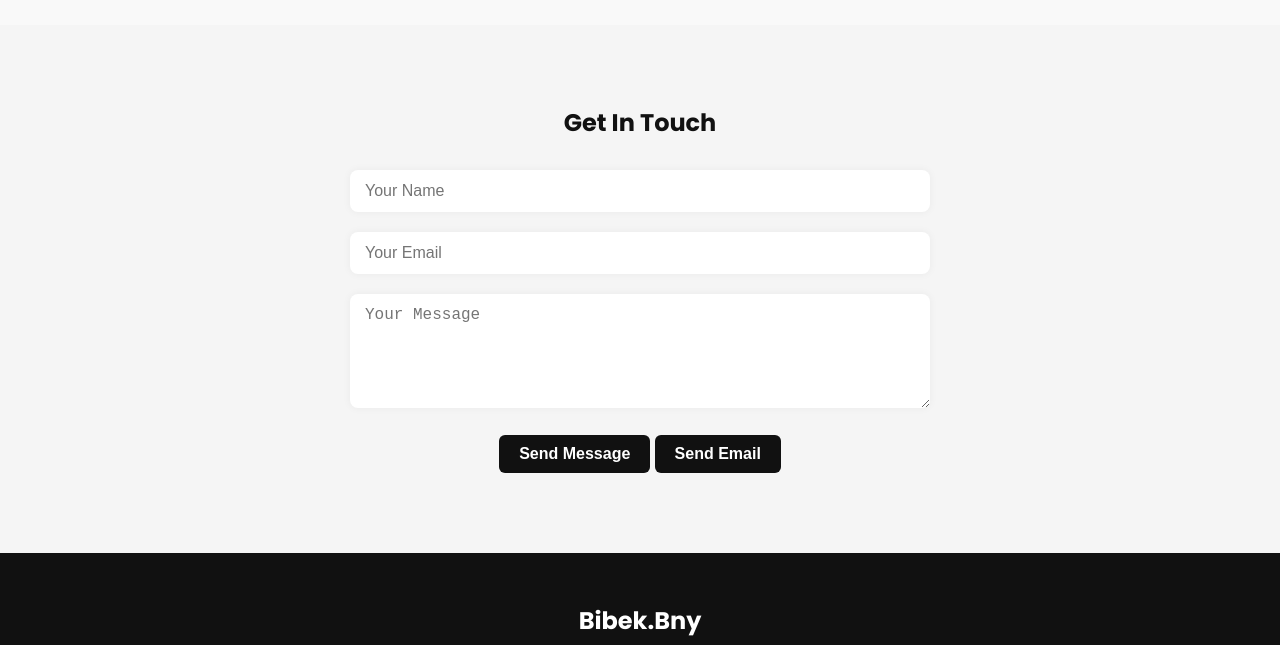
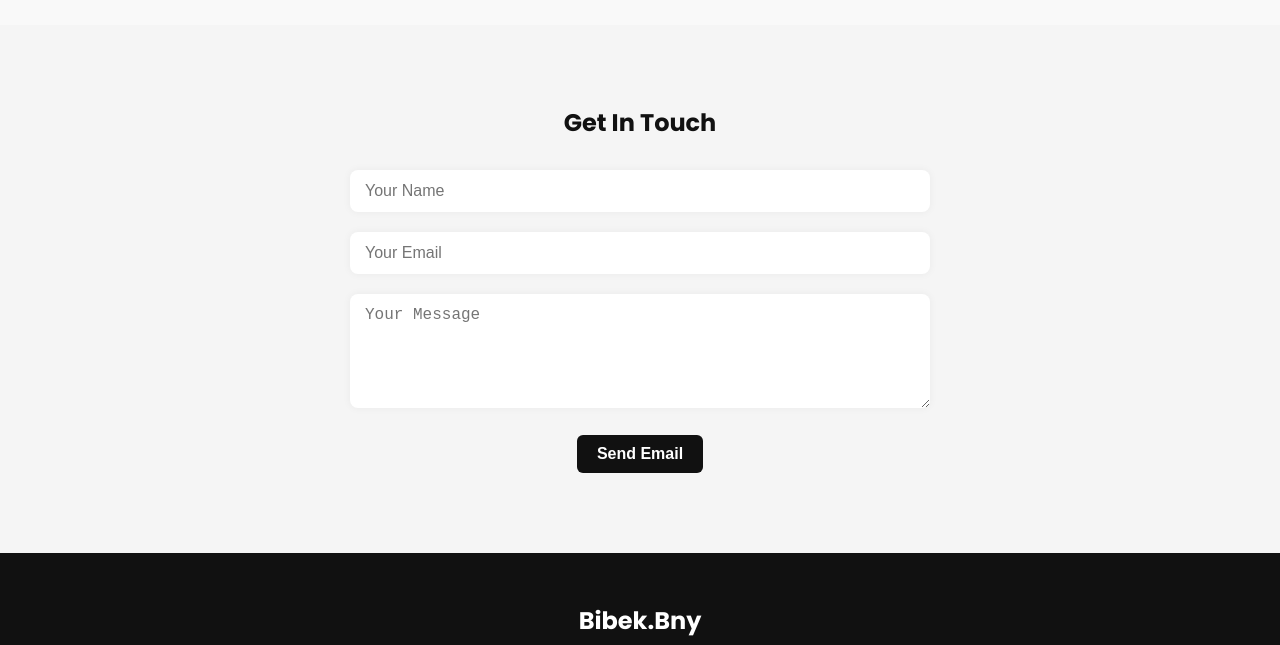
Before and after one commit to bibekbny/test, a plain HTML site: page index.html in a window 1280 px wide. Shown: the part 2464-3109 px from the top of the page. Drawn offline with nearby package versions, Linux system fonts and the light colour scheme.

Commit message:
change the whatsapp

```diff
--- a/index.html
+++ b/index.html
@@ -195,7 +195,6 @@
                     <textarea rows="5" id="message" name="message" placeholder="Your Message" required></textarea>
                 </div>
                 <div class="button-group">
-                    <button type="button" class="btn primary" onclick="sendWhatsApp()">Send Message</button>
                     <button type="submit" class="btn outline">Send Email</button>
                 </div>
             </form>
@@ -234,19 +233,12 @@
             const name = document.getElementById("name").value.trim();
             const email = document.getElementById("email").value.trim();
             const message = document.getElementById("message").value.trim();
-
-            const text = `Name: ${name}%0AEmail: ${email}%0AMessage: ${message}`;
-            const phone = "9779814193208"; // ← Replace with your number
-            const link = `https://wa.me/${phone}?text=${text}`;
-
             window.open(link, "_blank");
         }
 
         function handleFormSubmit(event) {
             event.preventDefault();
             const form = event.target;
-
-            // Replace this with your FormSubmit endpoint
             const formAction = "https://formsubmit.co/bibekbaniya32@gmail.com";
 
             const formData = new FormData(form);
```
